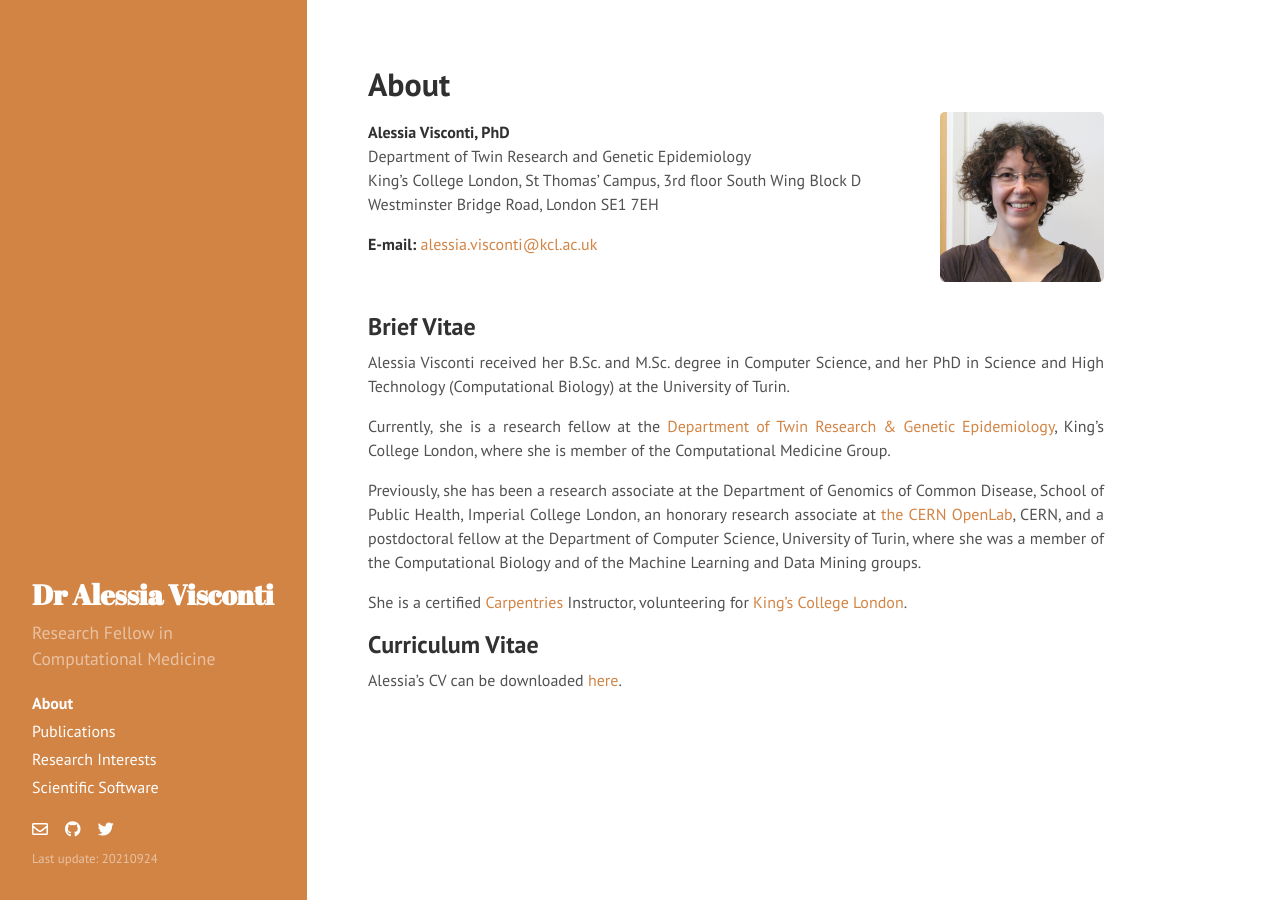
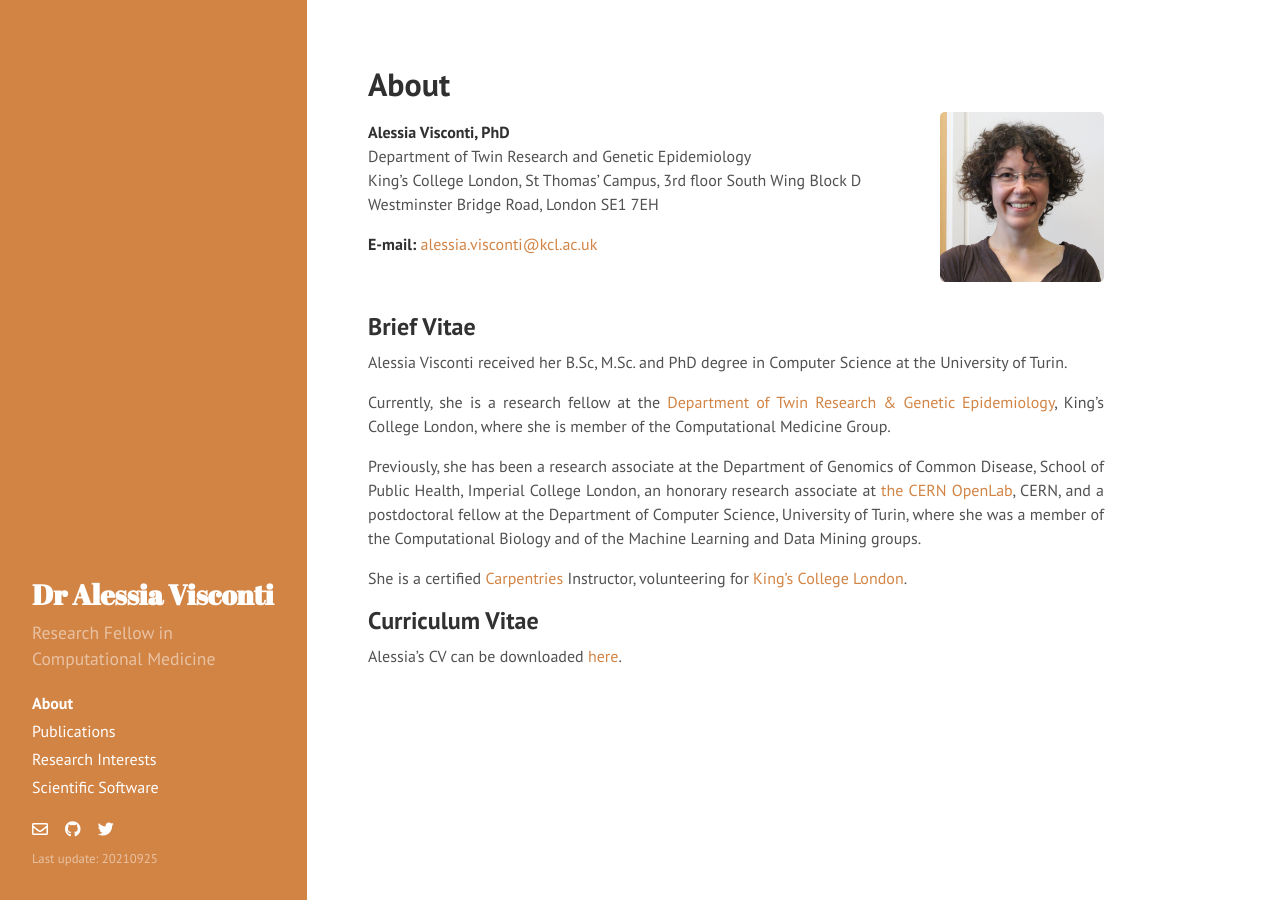
Before and after one commit to alesssia/alesssia.github.io, a Jekyll site: the page built from index.md, in a window 1280 px wide. Built offline with Jekyll 4.4.1, drawn with Linux system fonts in a browser that asks for light colours; nearby versions of some CDN libraries; a style sheet for code colours, icons or effects is not loaded.

```diff
--- a/_config.yml
+++ b/_config.yml
@@ -11,7 +11,7 @@ tagline:     ''
 description: 'Research Fellow in Computational Medicine'
 url:         http://alesssia.github.io/
 baseurl:     /
-lastmod:    '20210924'
+lastmod:    '20210925'
 
 author:
   name:      'Alessia Visconti'
--- a/index.md
+++ b/index.md
@@ -16,7 +16,7 @@ Westminster Bridge Road, London SE1 7EH
 
 ## Brief Vitae
 
-Alessia Visconti received her B.Sc. and M.Sc. degree in Computer Science, and her PhD in Science and High Technology (Computational Biology) at the University of Turin.
+Alessia Visconti received her B.Sc, M.Sc. and PhD degree in Computer Science  at the University of Turin.
 
 Currently, she is a research fellow at the [Department of Twin Research & Genetic Epidemiology](http://www.twinsuk.ac.uk/), King's College London, where she is member of the Computational Medicine Group.
 
```
Also changed, not shown: 2 other files.
